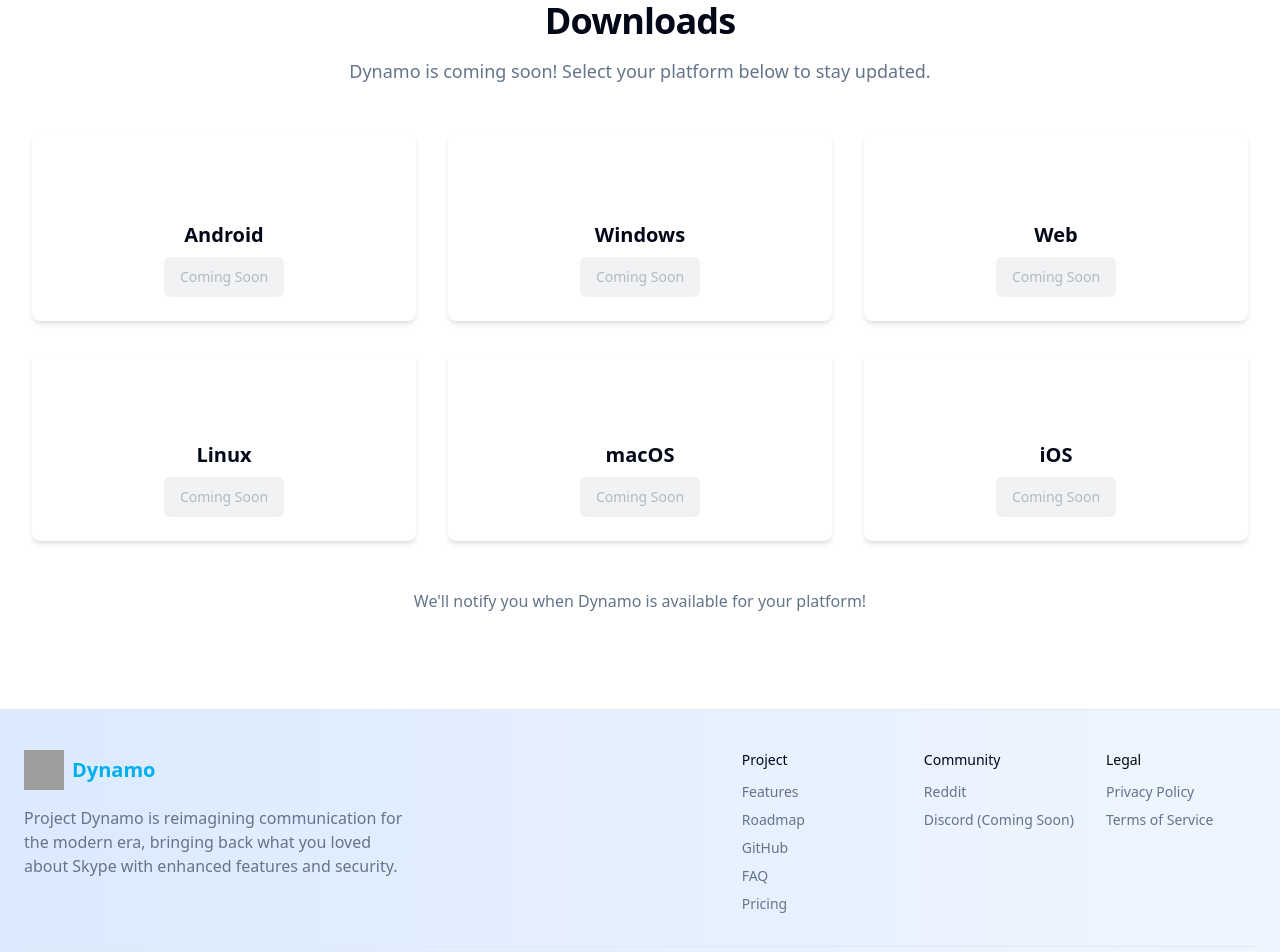
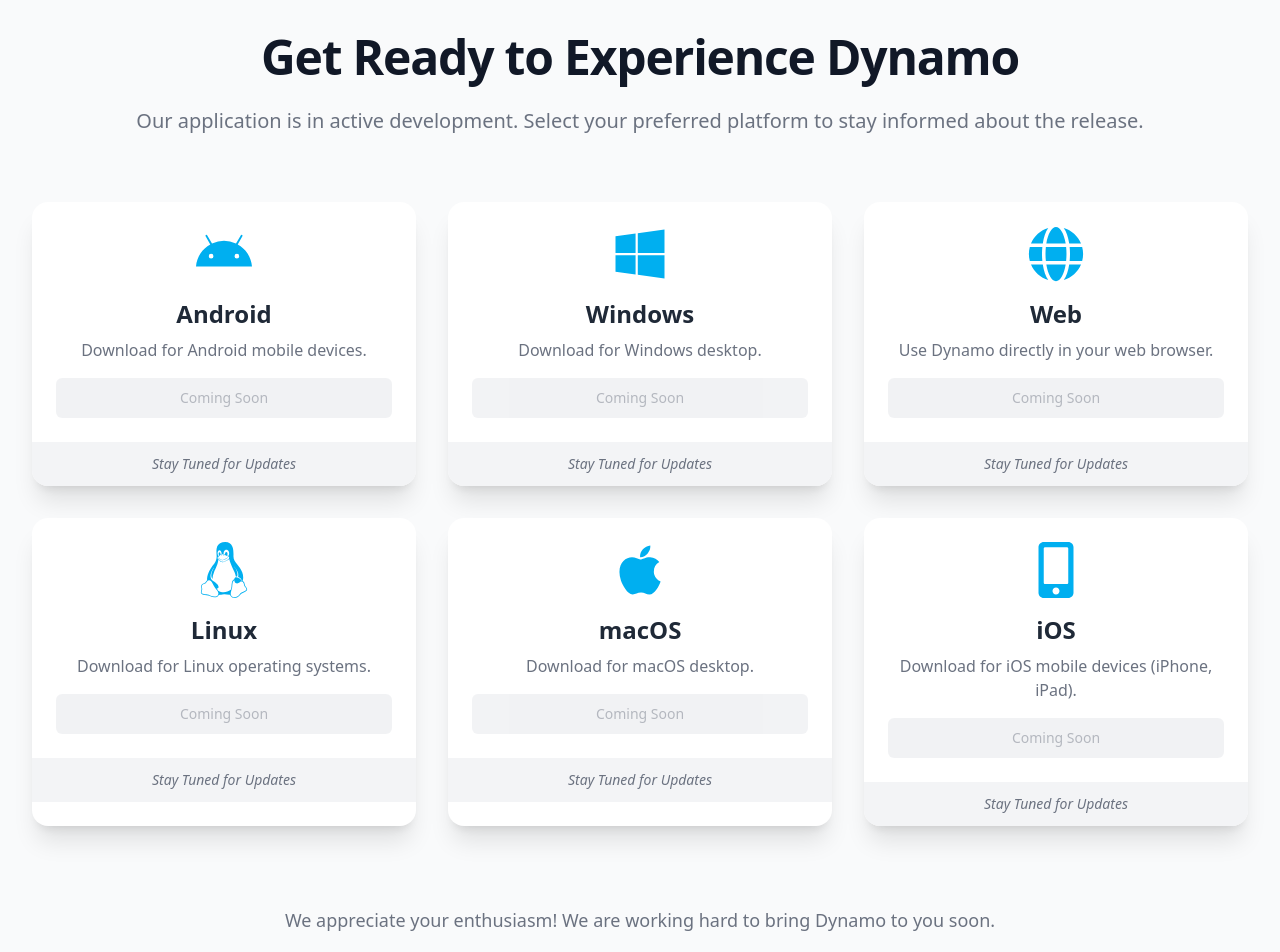
Before and after one commit to Jvr2022/DynamoApp, a Next.js app: page /download in a window 1280 px wide. Shown: the part 160-1112 px from the top of the page. Built offline with nearby package versions, Linux system fonts and the light colour scheme; grey boxes are pictures that could not be loaded.

Commit message:
Update page.tsx

```diff
--- a/app/download/page.tsx
+++ b/app/download/page.tsx
@@ -1,33 +1,109 @@
 import React from 'react';
 import { SiteHeader } from "@/components/site-header";
 import { SiteFooter } from "@/components/site-footer";
-import { FaAndroid, FaWindows, FaGlobe, FaLinux, FaApple } from 'react-icons/fa';
+import {
+    FaAndroid,
+    FaWindows,
+    FaGlobe,
+    FaLinux,
+    FaApple,
+    FaQuestion,
+    FaMobileAlt,
+    FaDesktop
+} from 'react-icons/fa';
 import { Button } from "@/components/ui/button";
+import { motion } from 'framer-motion';
+import Image from 'next/image';
 
 const DownloadPage = () => {
+
+    const platforms = [
+        { name: "Android", icon: FaAndroid, description: "Download for Android mobile devices." },
+        { name: "Windows", icon: FaWindows, description: "Download for Windows desktop." },
+        { name: "Web", icon: FaGlobe, description: "Use Dynamo directly in your web browser." },
+        { name: "Linux", icon: FaLinux, description: "Download for Linux operating systems." },
+        { name: "macOS", icon: FaApple, description: "Download for macOS desktop." },
+        { name: "iOS", icon: FaMobileAlt, description: "Download for iOS mobile devices (iPhone, iPad)." }
+
+    ];
+
+    const containerVariants = {
+        hidden: { opacity: 0, y: 20 },
+        visible: {
+            opacity: 1,
+            y: 0,
+            transition: {
+                delayChildren: 0.3,
+                staggerChildren: 0.2,
+            },
+        },
+    };
+
+    const itemVariants = {
+        hidden: { opacity: 0, y: 20 },
+        visible: { opacity: 1, y: 0 },
+    };
+
     return (
-    <div className="flex flex-col min-h-screen">
+        <div className="flex flex-col min-h-screen bg-gray-50">
             <SiteHeader />
 
-      <main className="container py-16 md:py-24">
+            <main className="container py-20 md:py-32">
                 <section className="text-center">
-          <h1 className="text-4xl font-bold tracking-tight mb-4">Downloads</h1>
-          <p className="text-muted-foreground text-lg mb-8">
-            Dynamo is coming soon! Select your platform below to stay updated.
+                    <h1 className="text-5xl font-bold tracking-tight text-gray-900 mb-6">
+                        Get Ready to Experience Dynamo
+                    </h1>
+                    <p className="text-gray-500 text-xl mb-12 leading-relaxed">
+                        Our application is in active development. Select your preferred platform to stay informed
+                        about the release.
                     </p>
+                </section>
 
-          <div className="grid grid-cols-1 md:grid-cols-3 gap-8 mt-12">
-            <PlatformButton platform="Android" icon={FaAndroid} />
-            <PlatformButton platform="Windows" icon={FaWindows} />
-            <PlatformButton platform="Web" icon={FaGlobe} />
-            <PlatformButton platform="Linux" icon={FaLinux} />
-            <PlatformButton platform="macOS" icon={FaApple} />
-            <PlatformButton platform="iOS" icon={FaApple} />
+                <motion.section
+                    className="mt-16"
+                    variants={containerVariants}
+                    initial="hidden"
+                    animate="visible"
+                >
+                    <div className="grid grid-cols-1 md:grid-cols-3 gap-8">
+                        {platforms.map((platform, index) => (
+                            <motion.div
+                                key={index}
+                                className="bg-white rounded-2xl shadow-xl overflow-hidden hover:shadow-2xl transition-shadow duration-300"
+                                variants={itemVariants}
+                            >
+                                <div className="p-6 flex flex-col items-center">
+                                    <platform.icon className="h-14 w-14 text-[#00AFF0] mb-4" />
+                                    <h3 className="text-2xl font-semibold text-gray-800 mb-2">{platform.name}</h3>
+                                    <p className="text-gray-500 text-center mb-4">{platform.description}</p>
+                                    <Button
+                                        disabled
+                                        className="w-full bg-gray-200 text-gray-500 cursor-not-allowed hover:bg-gray-300 transition-colors duration-200"
+                                    >
+                                        Coming Soon
+                                    </Button>
                                 </div>
+                                <div className="bg-gray-100 py-3 text-center text-sm text-gray-500 italic">
+                                    Stay Tuned for Updates
+                                </div>
+                            </motion.div>
+                        ))}
+                    </div>
+                </motion.section>
 
-          <p className="mt-12 text-muted-foreground">
-            We'll notify you when Dynamo is available for your platform!
+                <section className="mt-20 text-center">
+                    <p className="text-gray-500 text-lg">
+                        We appreciate your enthusiasm! We are working hard to bring Dynamo to you soon.
                     </p>
+                    <div className="mt-8">
+                        <Image
+                            src="https://hebbkx1anhila5yf.public.blob.vercel-storage.com/Jouw%20alineatekst_20250306_230210_0000-mC7wtSLXwtKuvkpRGKUKjBbXns9xxC.png"
+                            alt="Dynamo Illustration"
+                            width={200}
+                            height={200}
+                            className="rounded-full mx-auto shadow-md"
+                        />
+                    </div>
                 </section>
             </main>
 
@@ -36,21 +112,4 @@ const DownloadPage = () => {
     );
 };
 
-interface PlatformButtonProps {
-  platform: string;
-  icon: React.ComponentType<any>;
-}
-
-const PlatformButton: React.FC<PlatformButtonProps> = ({ platform, icon }) => {
-  return (
-    <div className="flex flex-col items-center p-6 bg-white rounded-lg shadow-md hover:shadow-lg transition-shadow duration-300">
-      <icon className="h-12 w-12 text-[#00AFF0] mb-4" />
-      <h3 className="text-xl font-semibold mb-2">{platform}</h3>
-      <Button disabled className="bg-gray-200 text-gray-500 cursor-not-allowed hover:bg-gray-300">
-        Coming Soon
-      </Button>
-    </div>
-  );
-};
-
 export default DownloadPage;
```
Lines whose indentation alone changed are shown as unchanged.
